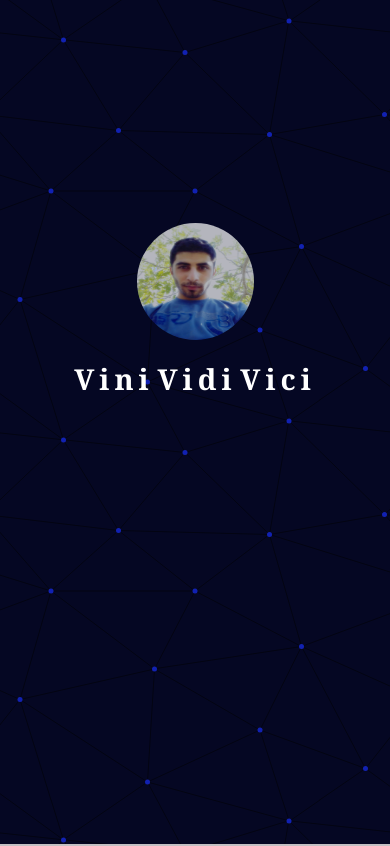
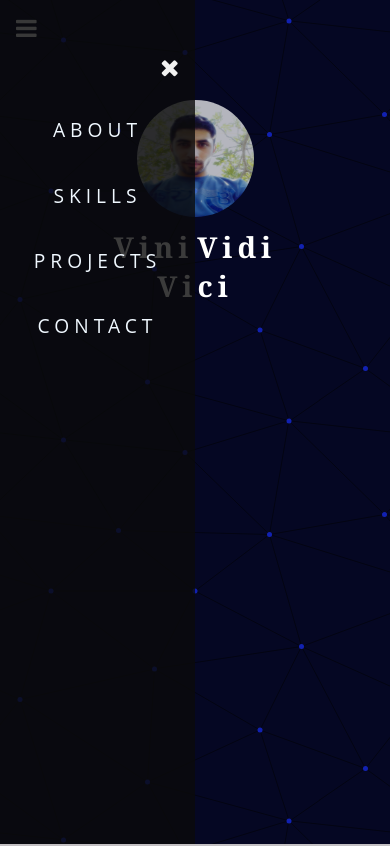
Before and after one commit to systemry420/portfolio, a plain HTML site: page index.html in a window 390 px wide. Shown: the top 846 px of the page. Drawn offline with Linux system fonts and the light colour scheme.

Commit message:
Add a responsive(minimalist) navbar for small devices

```diff
--- a/css/main.css
+++ b/css/main.css
@@ -32,6 +32,15 @@ h2{
     height: 54px;
     margin: auto;
     max-width: 100%;
+}
+
+.menu{
+    display: none;
+    padding: 1em;
+}
+
+.close{
+    visibility: hidden;
 }
 
 #nav ul{
@@ -261,8 +270,39 @@ i.fa{
 /* ===== media query ===== */
 
 @media screen and (max-width: 600px){
+    #nav{
+        width: 50%;
+        background: rgba(10, 10, 10, 0.8);
+        height: 100%;
+        padding-top: 10%;
+        transform: translate(-0%, 0);
+        transition: transform 0.3s ease;
+        position: fixed;
+        z-index: 1;
+    }
+
+    .menu{
+        display: inline;
+        position: fixed;
+        z-index: 1;
+    }
+
+    .close{
+        visibility: visible;
+    }
+
     #nav ul{
-        display: none;
+        display: block;
+    }
+
+    #nav ul li{
+        margin: 0;
+        width: 100%;
+    }
+
+    #intro{
+        margin: 0;
+        padding: 100px;
     }
 
     img#profile{
--- a/index.html
+++ b/index.html
@@ -12,8 +12,14 @@
     <!-- welcome section -->
     <div id="welcome">
         <!-- navigation bar -->
+        <a href="javascript:void(0);" class="menu" onclick="showNav()">
+            <i class="fa fa-bars"></i>
+        </a>
         <div id="nav">
             <ul>
+                <a href="javascript:void(0);" style="float: right; padding: 1em;" class="close" onclick="hideNav()">
+                    <i class="fa fa-close"></i>
+                </a>
                 <li><a href="#about" class="nav-link">about</a></li>
                 <li><a href="#skills" class="nav-link">skills</a></li>
                 <li><a href="#projects" class="nav-link">projects</a></li>
@@ -167,5 +173,15 @@
         </div>
     </div>
 
+    <script>
+        function showNav(){
+            document.getElementById("nav").style.transform = "translate(0, 0)";
+        }
+
+        function hideNav(){
+            document.getElementById("nav").style.transform = "translate(-100%, 0)";
+        }
+
+    </script>
 </body>
 </html>
```
